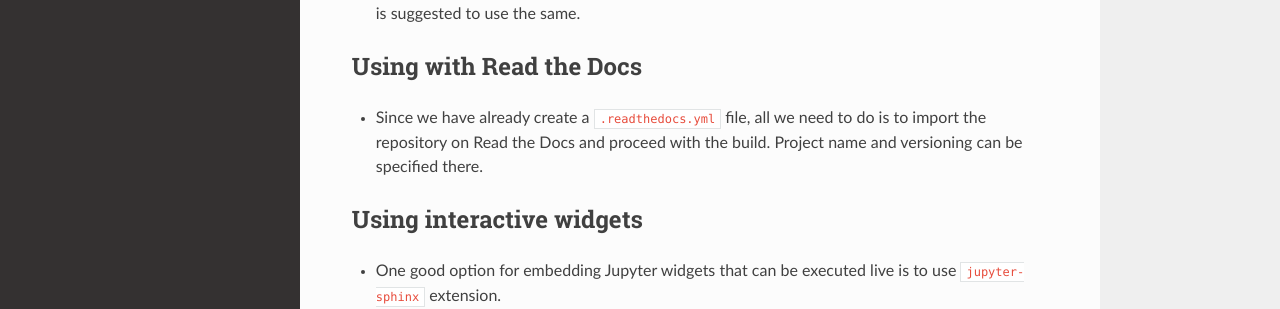
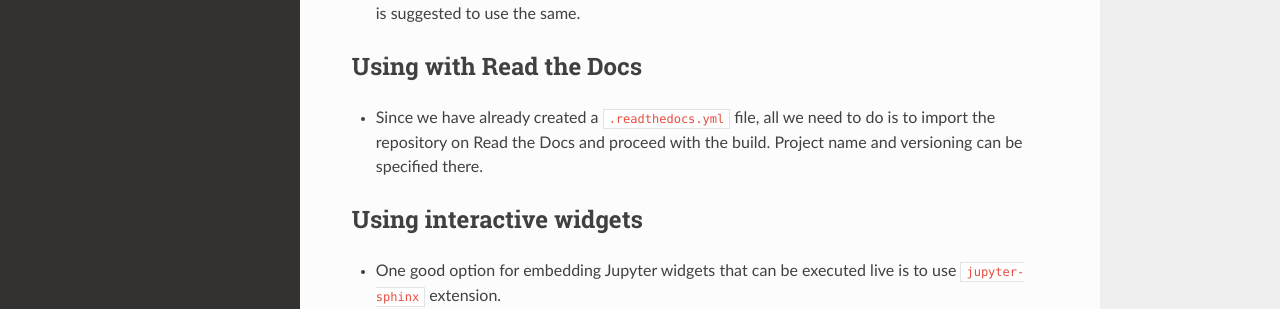
Before and after one commit to abhigyanprksh/Documentation-using-Sphinx, a Sphinx documentation site: the page built from docs/index.rst, in a window 1280 px wide and 900 px high, scrolled down 614 px. Shown: the part 150-459 px from the top of the window. Built offline with Sphinx 7.4.7 and the Read the Docs theme 2.0.0, drawn with Linux system fonts in a browser that asks for light colours.

Commit message:
Updated index.rst
Signed-off-by: Abhigyan Prakash <abhgyn@gmail.com>

```diff
--- a/docs/index.rst
+++ b/docs/index.rst
@@ -40,7 +40,7 @@ Using Markdown
 Using with Read the Docs
 ************************
 
-* Since we have already create a ``.readthedocs.yml`` file, all we need to do is to import the repository on Read the Docs and proceed with the build. Project name and versioning can be specified there.
+* Since we have already created a ``.readthedocs.yml`` file, all we need to do is to import the repository on Read the Docs and proceed with the build. Project name and versioning can be specified there.
 
 
 **************************
```
